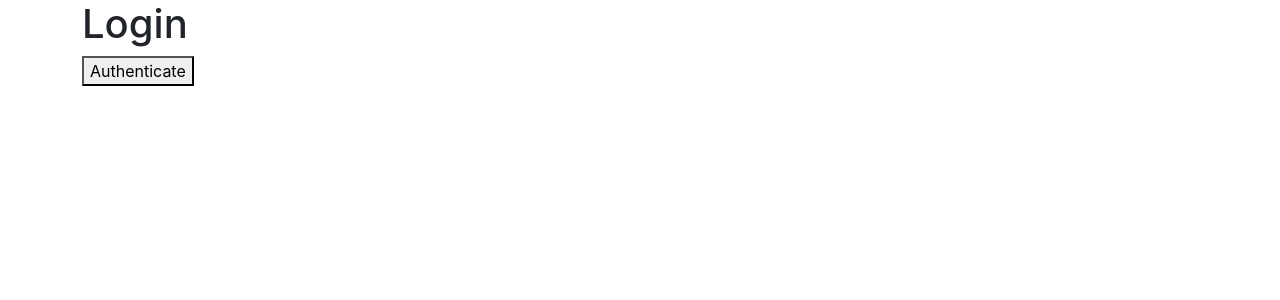
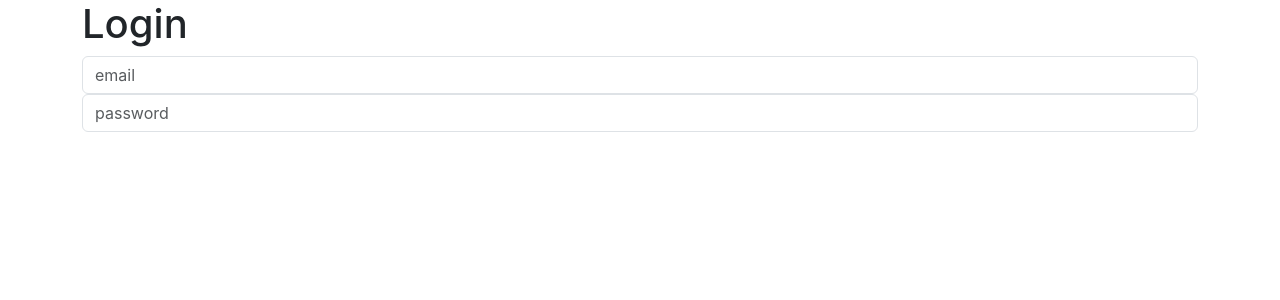
Before and after one commit to Azeem-Q/pern-todo-with-auth, a React (Create React App) app in the folder client/: page /login in a window 1280 px wide. Shown: the top 300 px of the page. Built offline with nearby package versions, Linux system fonts and the light colour scheme; the HTML template or start-up script is replaced by a standard one.

Commit message:
learning pern auth

```diff
--- a/client/src/components/Login.js
+++ b/client/src/components/Login.js
@@ -1,10 +1,23 @@
-import React, { Fragment } from "react";
+import React, { Fragment, useState } from "react";
 
-const Login = ({setAuth}) => {
+const Login = ({ setAuth }) => {
   return (
     <Fragment>
       <h1>Login</h1>
-      <button onClick={() => setAuth(true)}>Authenticate</button>
+      <form>
+        <input
+          type="email"
+          name="email"
+          placeholder="email"
+          className="form-control"
+        />
+        <input
+          type="password"
+          name="password"
+          placeholder="password"
+          className="form-control"
+        />
+      </form>
     </Fragment>
   );
 };
```
